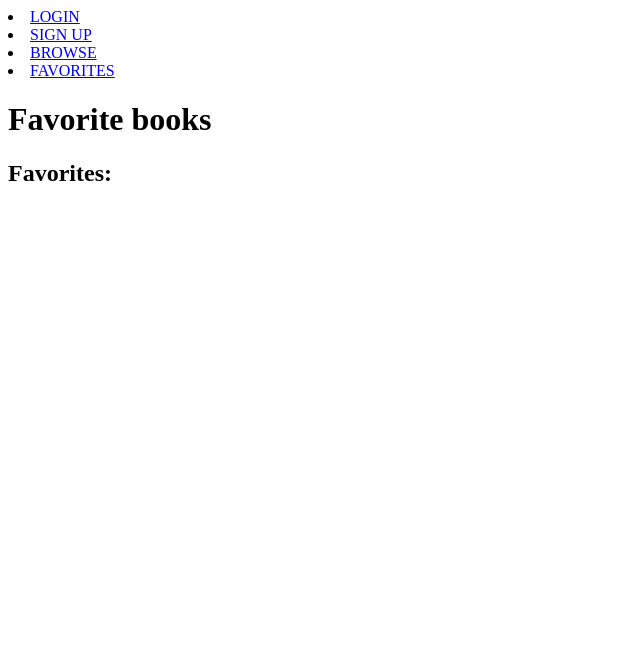
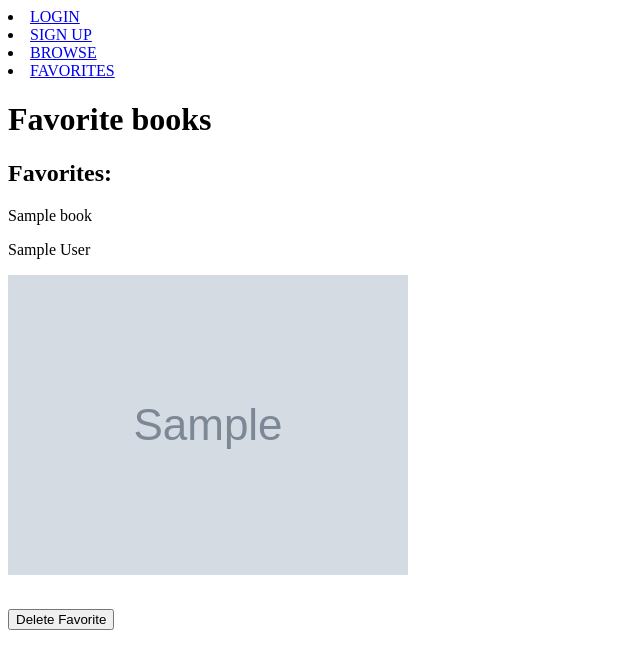
Before and after one commit to Shanz-Webbie/bookbycover, a Flask app: page /favorites in a window 1280 px wide. Shown: the top 669 px of the page, without its empty margins (0-640 px from the left). Run offline with Flask 2, Linux system fonts and the light colour scheme; the visitor is signed in with stand-in values (Sample User, id 1); tables that the repository leaves empty hold one stand-in row (values such as "Sample post"); grey boxes marked "Sample" are stand-in pictures.

Commit message:
converting favorites to books

```diff
--- a/crud.py
+++ b/crud.py
@@ -21,7 +21,7 @@ def get_user_by_id(user_id):
 
     return User.query.get(user_id)
 
-def get_user_by_email(email):
+def get_user_by_email(email: str) -> User:
     """Return a user by email."""
 
     return User.query.filter(User.user_email == email).first()
@@ -57,10 +57,12 @@ def get_books():
 
     return Book.query.all()
 
-def get_favoties():
-    """Return all favories."""
-
-    return Favorite.query.all()
+def get_favorite_books_for_a_given_user(user: User) -> list[Book]:
+    """Return a given users favorite books."""
+    matching_favorites = Favorite.query.filter(Favorite.user_id == user.user_id).all()
+    book_ids_of_matched_favorites = [favorite.book_id for favorite in matching_favorites]
+    books_that_match_a_given_favorite_id = Book.query.filter(Book.book_id.in_(book_ids_of_matched_favorites)).all()
+    return books_that_match_a_given_favorite_id
 
 
 def get_book_by_id(book_id):
--- a/server.py
+++ b/server.py
@@ -119,8 +119,12 @@ def browse():
 @app.route('/favorites')
 def favorites():
     """Show favorites homepage."""
-    favorites = crud.get_favoties()
+    if not is_user_authorized():
+        return Response(status=401)
+    user = get_user_from_session()
+    favorites = crud.get_favorite_books_for_a_given_user(user)
     return render_template('favorites.html', favorites=favorites)
+
 
 @app.route('/books.json', methods=["POST", "GET"])
 def get_book_by_title():
--- a/templates/favorites.html
+++ b/templates/favorites.html
@@ -12,7 +12,15 @@
 
 <h2>Favorites:</h2>
 
-
+ <!-- if matching favorite id -->
+{% for book in favorites %}
+  <p>{{ book.book_title }}</p>
+  <p>{{ book.author_name }}</p>
+  <p><img class="poster" src="{{ book.book_image }}"></p><br>
+  <div class="favorite-group">
+    <button id="favorite-button" type="submit">Delete Favorite</button>
+  </div>
+{% endfor %}
 
 <script src="/static/main.js"></script>
 
```
